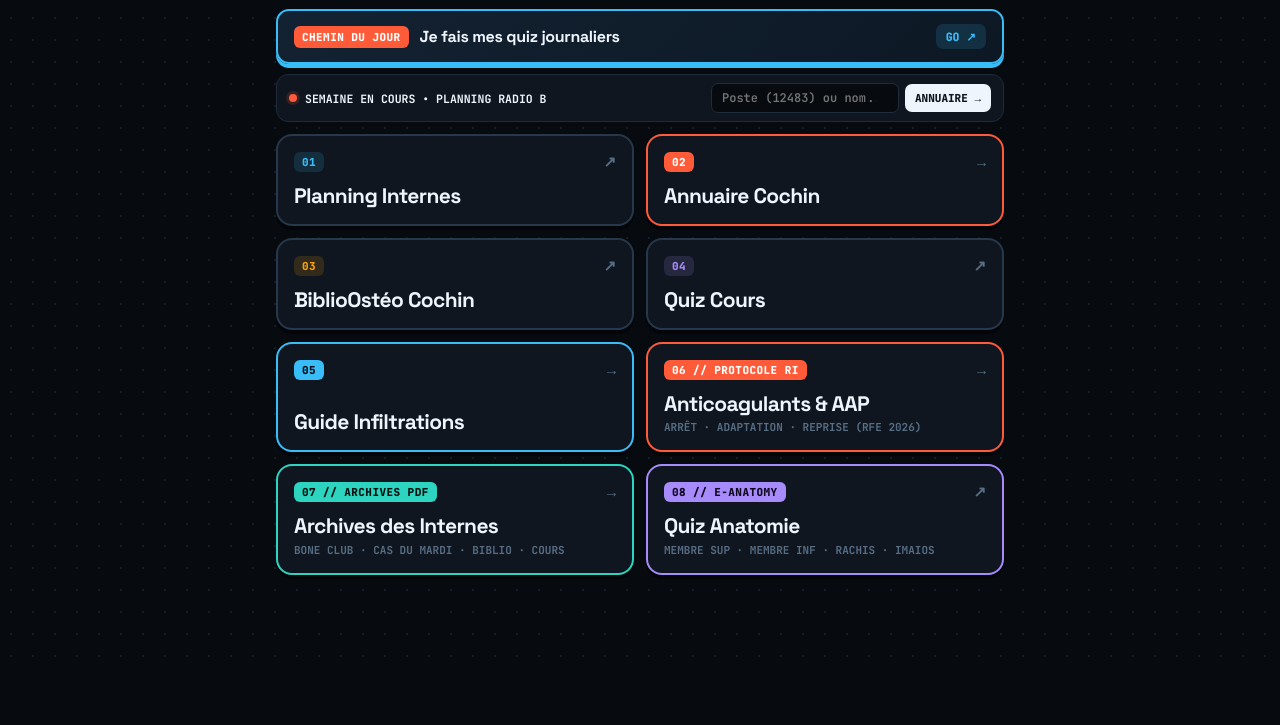
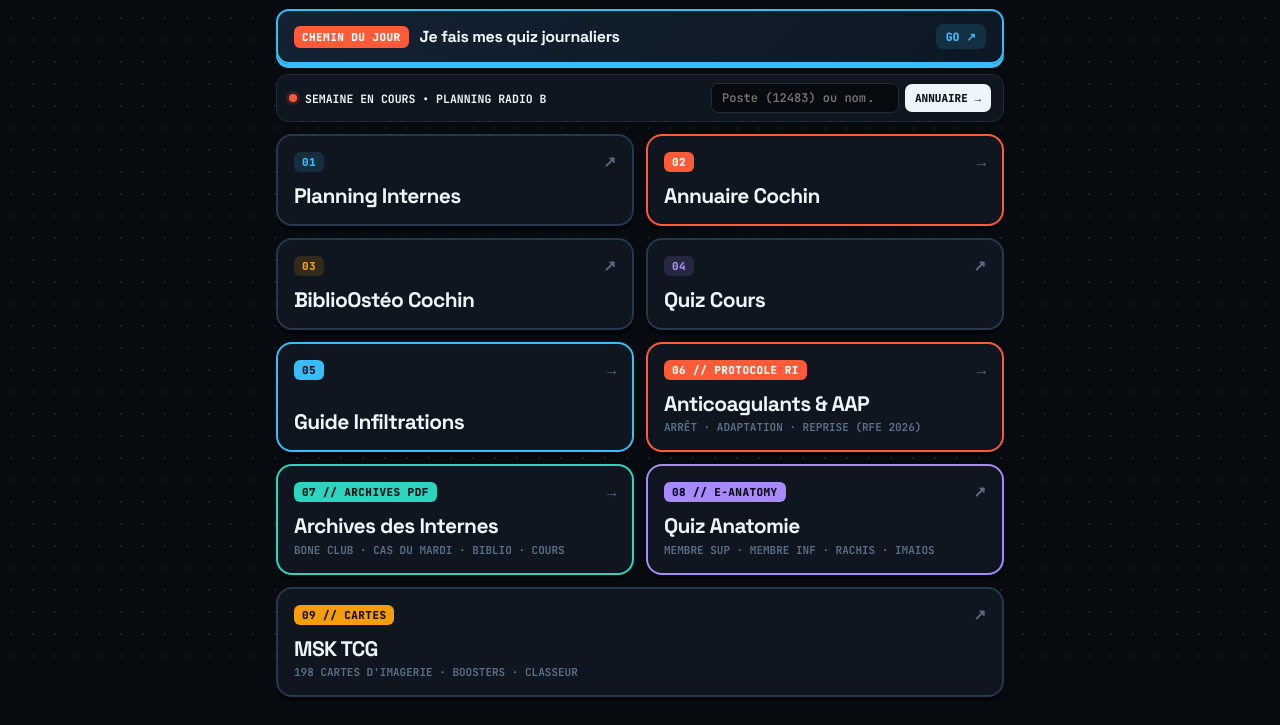
Before and after one commit to Mrthomaslef/guide-interne-cochin-os, a plain HTML site: page index.html in a window 1280 px wide. Both pictures are taken after a click on the button "Basculer Papier Radio / Négatoscope (Touche N)". Shown: the part 125-850 px from the top of the page. Before the commit the page ends 800 px from the top, so only its background shows below. Drawn offline with Linux system fonts and the light colour scheme; no server answers.

Commit message:
feat(home): ajouter MSK TCG (09 // CARTES) au portail COCHIN·OS
Co-Authored-By: Claude Opus 5.5 <noreply@anthropic.com>

```diff
--- a/index.html
+++ b/index.html
@@ -628,6 +628,16 @@
       background: var(--violet);
       color: #0F0720;
     }
+    .key-tcg {
+      border-color: var(--amber);
+    }
+    .key-tcg .key-index {
+      background: var(--amber);
+      color: #fff;
+    }
+    html.negatoscope .key-tcg .key-index {
+      color: #1A1003;
+    }
     .key-sub {
       font-family: 'JetBrains Mono', monospace;
       font-size: 11px;
@@ -827,6 +837,16 @@
           <h2 class="key-title">Quiz Anatomie</h2>
           <div class="key-sub">MEMBRE SUP · MEMBRE INF · RACHIS · IMAIOS</div>
         </a>
+
+        <!-- 09 : MSK TCG (CARTES D'IMAGERIE) -->
+        <a href="https://mrthomaslef.github.io/msk-tcg/" class="app-key key-tcg span-2">
+          <div class="key-top">
+            <span class="key-index">09 // CARTES</span>
+            <span class="key-arrow">↗</span>
+          </div>
+          <h2 class="key-title">MSK TCG</h2>
+          <div class="key-sub">198 CARTES D'IMAGERIE · BOOSTERS · CLASSEUR</div>
+        </a>
       </main>
     </div>
   </div>
@@ -834,7 +854,7 @@
   <script>
     // Auto-update: home-screen web apps (iOS) keep old pages for a long time.
     // On open and when the app comes back to the foreground, compare with version.json and reload if newer.
-    const APP_VERSION = "2026-11-09.1";
+    const APP_VERSION = "2026-11-18.1";
     function checkForNewVersion() {
       return fetch(`version.json?ts=${Date.now()}`, { cache: "no-store" })
         .then(r => (r.ok ? r.json() : null))
--- a/version.json
+++ b/version.json
@@ -1 +1 @@
-{"version": "2026-11-09.1"}
+{"version": "2026-11-18.1"}
```
Also changed, not shown: 1 other file.
